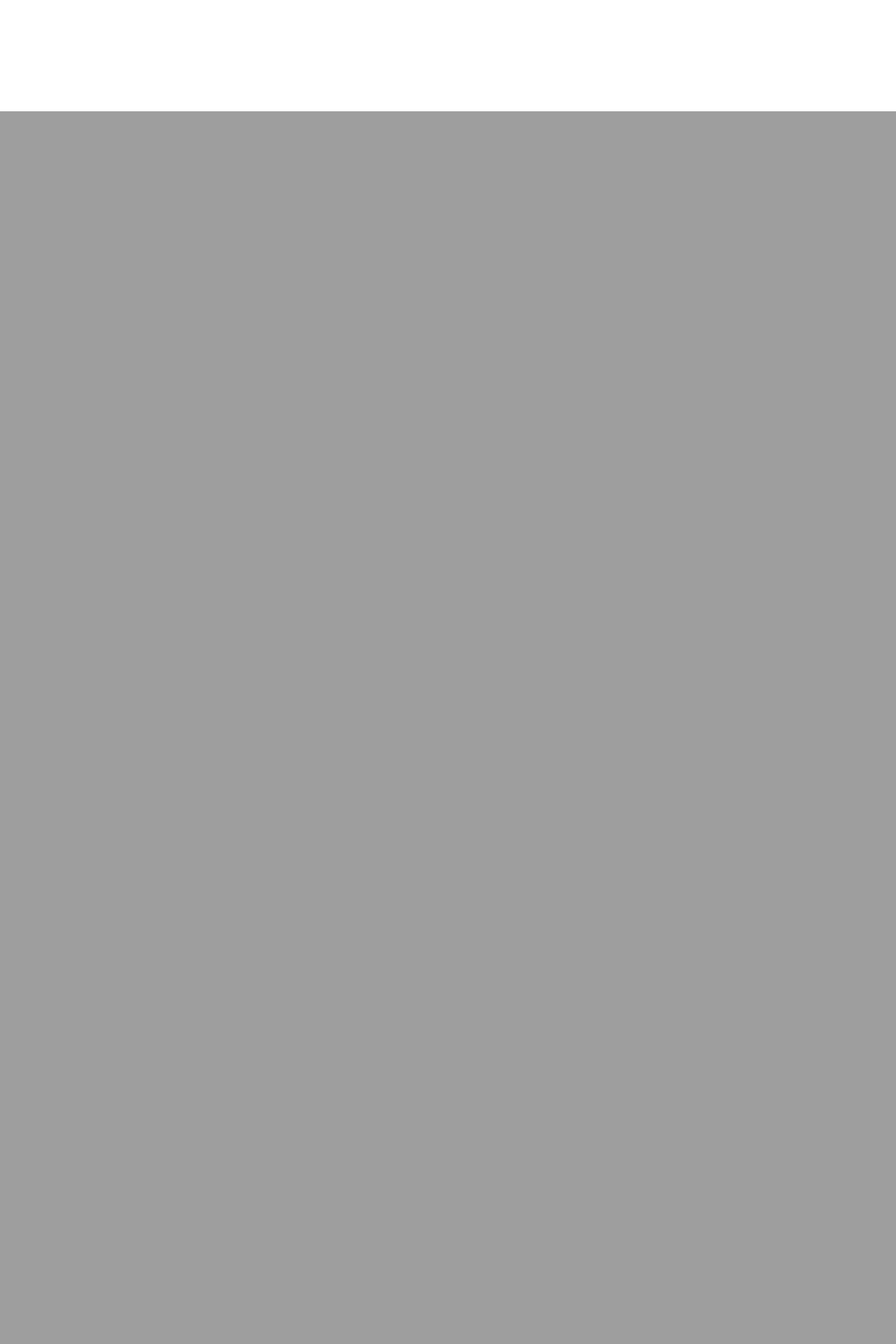
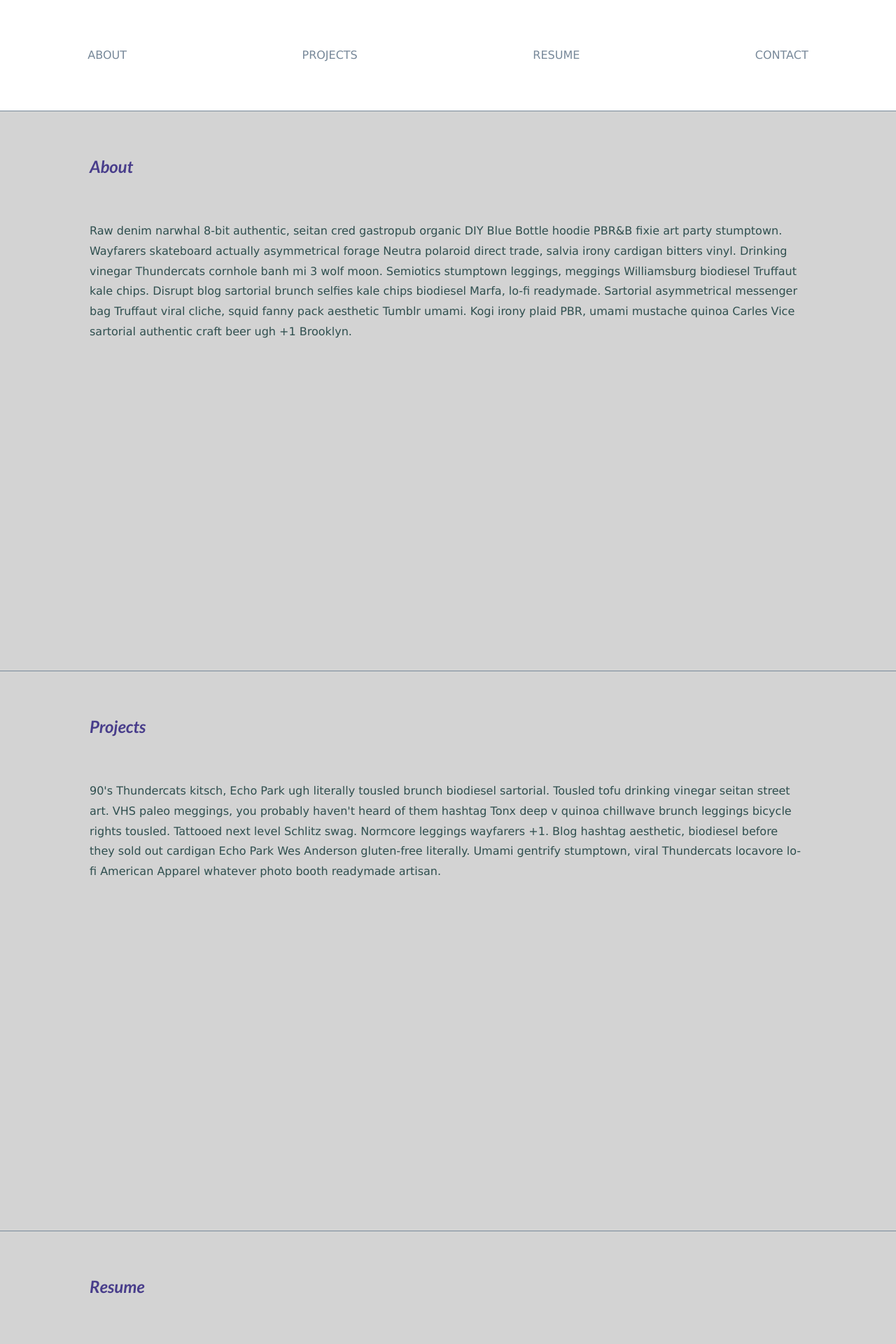
Before and after one commit to ahencky/afton_hencky, a Django app: page / in a window 1280 px wide. Shown: the part 641-2561 px from the top of the page at 70% size. Before the commit the page ends 800 px from the top, so only its background shows below. Run offline with Django 3.2, Linux system fonts and the light colour scheme; some libraries are stand-ins or nearby versions.

Commit message:
sticky nav with jQuery
fix layout out of sections with sticky nav

```diff
--- /dev/null
+++ b/aaa/scripts/home.js
@@ -0,0 +1,15 @@
+$(document).ready(function(){
+   $(window).bind('scroll', function() {
+   var containerHeight = $('div.container').height();
+   var bottomHeight  = $('#bottom-nav').height();
+   var navHeight = containerHeight - bottomHeight;
+   console.log("navHeight: ", navHeight);
+   console.log($(window).scrollTop());
+         if ($(window).scrollTop() > navHeight) {
+             $('#bottom-nav').addClass('fixed');
+         }
+         else {
+             $('#bottom-nav').removeClass('fixed');
+         }
+    });
+});
--- a/aaa/stylesheets/homepage.css
+++ b/aaa/stylesheets/homepage.css
@@ -1,33 +1,69 @@
+* {
+	margin: 0;
+	padding: 0;
+	box-sizing: border-box;
+
+}
+
 body {
   font-family: Verdana, Helvetica, sans-serif;
-  box-sizing: border-box;
-  margin: 0;
 }
 
-.container{
+a {
+	text-decoration: none;
+	outline: none;
+}
+
+h2 {
+	font-family: 'Lato', sans-serif;
+	color: darkslateblue;
+	padding-left: 10%;
+	padding-top: 5%
+}
+
+p {
+	padding: 0 10%;
+	margin-top: 5%;
+}
+
+section {
+	background: lightgray;
+	height: 100vh;
+	border-bottom: 1px solid lightslategray;
+}
+
+section p {
+	color: darkslategray;
+	line-height: 1.8;
+}
+
+/** ----Home Screen Settings --- **/
+.container {
   width: 100%;
-  height: 100%;
-  margin: 0 auto;
-  /* Flex rules */
+  height: 100vh;
   display: flex;
   flex-flow: column nowrap;
   justify-content: center;
   align-items: center;
 }
 
-#top {
+#hero {
+	flex: 80%;
+	width: 100%;
+	display: flex;
+	flex-direction: column;
+	justify-content: center;
+}
+
+#bottom-nav{
+	flex: 20%;
 	height: 20%;
 	width: 100%;
-}
-
-#center{
-	height: 55%;
-	width: 100%;
-}
-#bottom{
-	height: auto;
-	width: 100%;
-	min-height: 25%;
+	display: flex;
+	flex-direction: column;
+	justify-content: center;
+	background-color: white;
+	border-bottom: 1px solid lightslategray;
 }
 
 .bg-img{
@@ -38,25 +74,48 @@ body {
 	z-index: 1;
 }
 
-div#splash{
+#splash{
 	width: 100%;
-	height: 100%;
 	font-family: 'Lato', sans-serif;
 	text-transform: uppercase;
-	font-size: 4em;
-	margin: 0 auto;
+	font-size: 3em;
 	display: flex;
-	flex-direction: column;
-	align-items: inherit;
-	justify-content: center;
+	flex-direction: row;
+	justify-content: space-between;
 }
 
 h1.first-name{
-	text-align: left;
-	margin: 0;
+	opacity: .7;
 }
 
 h1.last-name{
-	text-align: right;
-	margin: 0;
+	opacity: .7;
 }
+
+
+
+/* --- Navigation Settings --- */
+nav {
+	width: 100%;
+}
+
+nav ul {
+	display: flex;
+	flex-direction: row;
+	justify-content: space-around;
+}
+
+nav li {
+	display: inline-block;
+}
+
+nav li a {
+	color: lightslategray;
+	text-transform: uppercase;
+}
+
+.fixed {
+    position: fixed;
+    top: 0;
+    z-index: 7;
+}
--- a/aaa/templates/index.html
+++ b/aaa/templates/index.html
@@ -1,6 +1,7 @@
 <html>
 <head>
 	<title>Afton Hencky</title>
+	<script src="http://ajax.googleapis.com/ajax/libs/jquery/1.11.1/jquery.min.js"></script>
 	<link rel="stylesheet" href="../stylesheets/homepage.css">
 	<link href='http://fonts.googleapis.com/css?family=Lato:700italic' rel='stylesheet' type='text/css'>
 
@@ -9,23 +10,45 @@
 <body>
 <div id="container" class="container">
 
-<section id="top">
-top
+<div id="hero" class="bg-img">
+	<div id="splash">
+		<h1 class="first-name">Afton</h1>
+		<h1 class="last-name">Hencky</h1>
+	</div>
+</div>
+
+<div id="bottom-nav">
+    <nav id="menu">
+        <ul>
+            <li><a href="#">About</a></li>
+            <li><a href="#">Projects</a></li>
+            <li><a href="#">Resume</a></li>
+            <li><a href="#">Contact</a></li>
+        </ul>
+    </nav>
+</div>
+
+</div>
+
+<section id="about">
+	<h2>About</h2>
+	<p>
+	Raw denim narwhal 8-bit authentic, seitan cred gastropub organic DIY Blue Bottle hoodie PBR&B fixie art party stumptown. Wayfarers skateboard actually asymmetrical forage Neutra polaroid direct trade, salvia irony cardigan bitters vinyl. Drinking vinegar Thundercats cornhole banh mi 3 wolf moon. Semiotics stumptown leggings, meggings Williamsburg biodiesel Truffaut kale chips. Disrupt blog sartorial brunch selfies kale chips biodiesel Marfa, lo-fi readymade. Sartorial asymmetrical messenger bag Truffaut viral cliche, squid fanny pack aesthetic Tumblr umami. Kogi irony plaid PBR, umami mustache quinoa Carles Vice sartorial authentic craft beer ugh +1 Brooklyn.
+	</p>
 </section>
 
-<section id="center" class="bg-img">
-<div id="splash">
-<h1 class="first-name">Afton</h1>
-<h1 class="last-name">Hencky</h1>
-</div>
+<section id="projects">
+	<h2>Projects</h2>
+	<p>90's Thundercats kitsch, Echo Park ugh literally tousled brunch biodiesel sartorial. Tousled tofu drinking vinegar seitan street art. VHS paleo meggings, you probably haven't heard of them hashtag Tonx deep v quinoa chillwave brunch leggings bicycle rights tousled. Tattooed next level Schlitz swag. Normcore leggings wayfarers +1. Blog hashtag aesthetic, biodiesel before they sold out cardigan Echo Park Wes Anderson gluten-free literally. Umami gentrify stumptown, viral Thundercats locavore lo-fi American Apparel whatever photo booth readymade artisan.
+	</p>
 </section>
-<section id="bottom">
-bottom
+
+<section>
+	<h2>Resume</h2>
+	<p></p>
 </section>
-</div>
 
 
-
-<script src="../scripts/test.js"></script>
+<script src="../scripts/home.js"></script>
 </body>
 </html>
```
Also changed, not shown: aaa/scripts/test.js (added).
